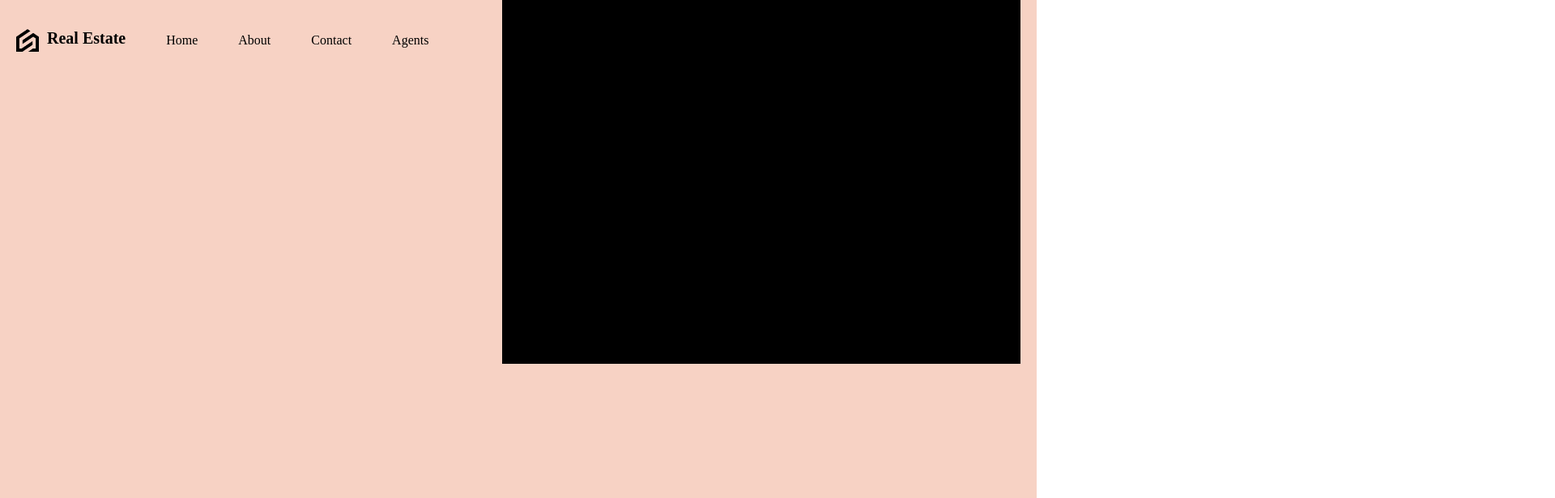
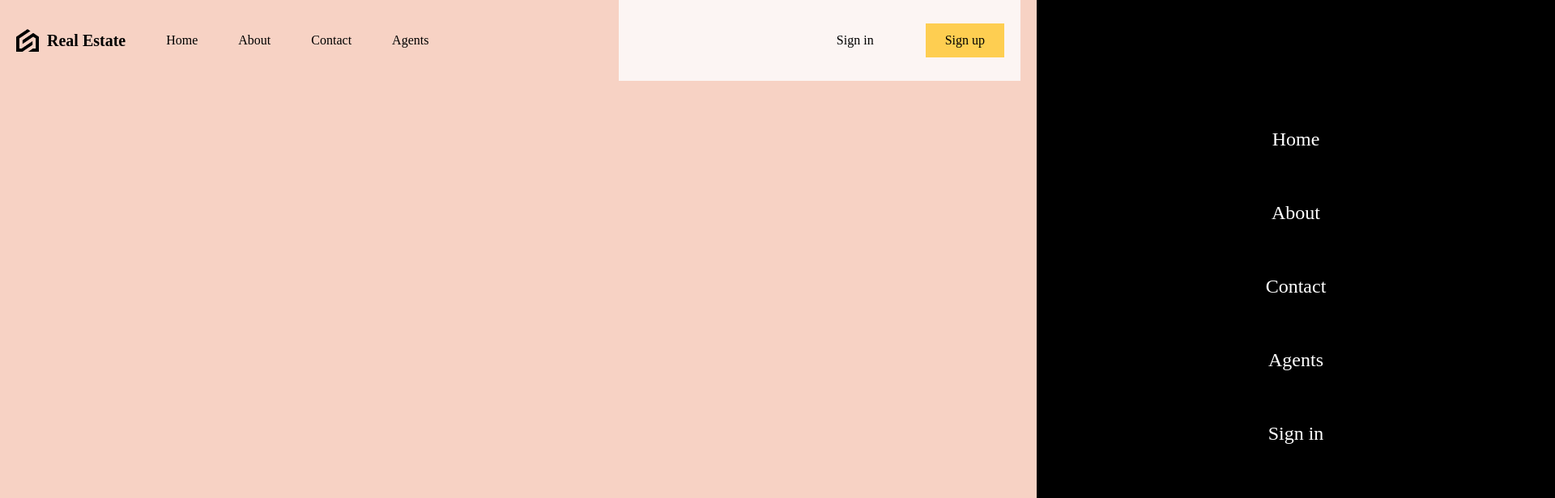
Before and after one commit to Surya-KF/RealState_UI, a React (Vite) app: page / in a window 1280 px wide. Shown: the top 616 px of the page at 81% size, 1920 px wide, since content can reach past the window. Built offline with nearby package versions, Linux system fonts and the light colour scheme.

Commit message:
Fully reponsive nav-bar is done.

```diff
--- a/package.json
+++ b/package.json
@@ -12,6 +12,7 @@
   "dependencies": {
     "react": "^18.2.0",
     "react-dom": "^18.2.0",
+    "react-router-dom": "^6.26.2",
     "sass": "^1.79.4"
   },
   "devDependencies": {
--- a/src/components/navbar/Navbar.jsx
+++ b/src/components/navbar/Navbar.jsx
@@ -1,6 +1,7 @@
+import { useState } from 'react';
 import './navbar.scss';
-
 function Navbar() {
+  const [open,setOpen] = useState(false)
   return (
     <nav>
       <div className="left">
@@ -17,16 +18,19 @@ function Navbar() {
         <a href="/">Sign in</a>
         <a href="/" className='register'>Sign up</a>
         <div className="menuIcon">
-          <img src="/menu.png" alt="" />
+          <img
+            src="/menu.png"
+            alt=""
+            onClick={()=> setOpen((prev) => !prev)}
+          />
         </div>
-        <div className="menu">
+        <div className={open ? "menu active" : "menu"}>
           <a href="/">Home</a>
           <a href="/">About</a>
           <a href="/">Contact</a>
           <a href="/">Agents</a>
           <a href="/">Sign in</a>
           <a href="/">Sign up</a>
-
         </div>
       </div>
     </nav>
--- a/src/components/navbar/navbar.scss
+++ b/src/components/navbar/navbar.scss
@@ -1,87 +1,154 @@
-@import"../../responsive.scss";
-nav{
+@import "../../responsive.scss";
+
+nav {
   height: 100px;
   display: flex;
   justify-content: space-between;
   align-items: center;
 
-    a{
+  a {
     transition: all 0.4s ease;
 
-        @include sm{
+    @include sm {
       display: none;
-
     }
 
-        &:hover{
-            scale:1.05;
+    &:hover {
+      scale: 1.05;
     }
   }
 
-    .left{
-        flex:3;
+  .left {
+    flex: 3;
     display: flex;
     align-items: center;
     gap: 50px;
 
-        .logo{
+    .logo {
       font-weight: bold;
       font-size: 20px;
       display: flex;
+      align-items: center;
       gap: 10px;
 
-            img{
+      img {
         width: 28px;
       }
 
-            span{
-                @include md{
+      span {
+        @include md {
           display: none;
-
         }
 
-                @include sm{
+        @include sm {
           display: initial;
-
         }
       }
     }
-
   }
-    .right{
-        flex:2;
+  .right {
+    flex: 2;
     display: flex;
     align-items: center;
     justify-content: flex-end;
     background-color: #fcf5f3;
-        height: 100px;
+    height: 100%;
 
-        a{
+    @include md {
+      background-color: transparent;
+    }
+
+    a {
       padding: 12px 24px;
       margin: 20px;
-
     }
 
-        .register{
-            background-color: #fece51;
+    .user{
+      display: flex;
+      align-items: center;
+      font-weight: bold;
 
+      img{
+        width: 40px;
+        height: 40px;
+        border-radius: 50%;
+        object-fit: cover;
+        margin-right: 20px;
       }
 
-        .menuIcon{
+      span{
+        @include sm{
           display: none;
+        }
+      }
 
-            @include sm{
-                display: inline;
+      .profile{
+        padding: 12px 24px;
+        background-color: #fece51;
+        cursor: pointer;
+        border: none;
+        position: relative;
+
+        .notification{
+          position: absolute;
+          top: -8px;
+          right: -8px;
+          background-color: red;
+          color: white;
+          border-radius: 50%;
+          width: 26px;
+          height: 26px;
+          display: flex;
+          align-items: center;
+          justify-content: center;
+        }
 
       }
     }
 
-        .menu{
+    .register {
+      background-color: #fece51;
+    }
+
+    .menuIcon {
+      display: none;
+      z-index: 999;
+
+      img {
+        width: 36px;
+        height: 36px;
+        cursor: pointer;
+      }
+
+      @include sm {
+        display: inline;
+      }
+    }
+
+    .menu {
       position: absolute;
+      top: 0;
+      right: -50%;
       background-color: black;
-            color:white;
+      color: white;
       height: 100vh;
       width: 50%;
+      transition: all 1s ease;
+      display: flex;
+      flex-direction: column;
+      align-items: center;
+      justify-content: center;
+      font-size: 24px;
+
+      &.active {
+        right: 0;
+      }
+
+      @include sm {
+        a {
+          display: initial;
         }
       }
     }
+  }
+}
--- /dev/null
+++ b/src/routes/homePage.jsx
@@ -0,0 +1 @@
+fcs
```
Also changed, not shown: src/App.jsx (line endings or trailing spaces), src/routes/homePage.scss (added), 1 other file (tests, documents, lock files or other folders). Lines whose indentation alone changed are shown as unchanged.
